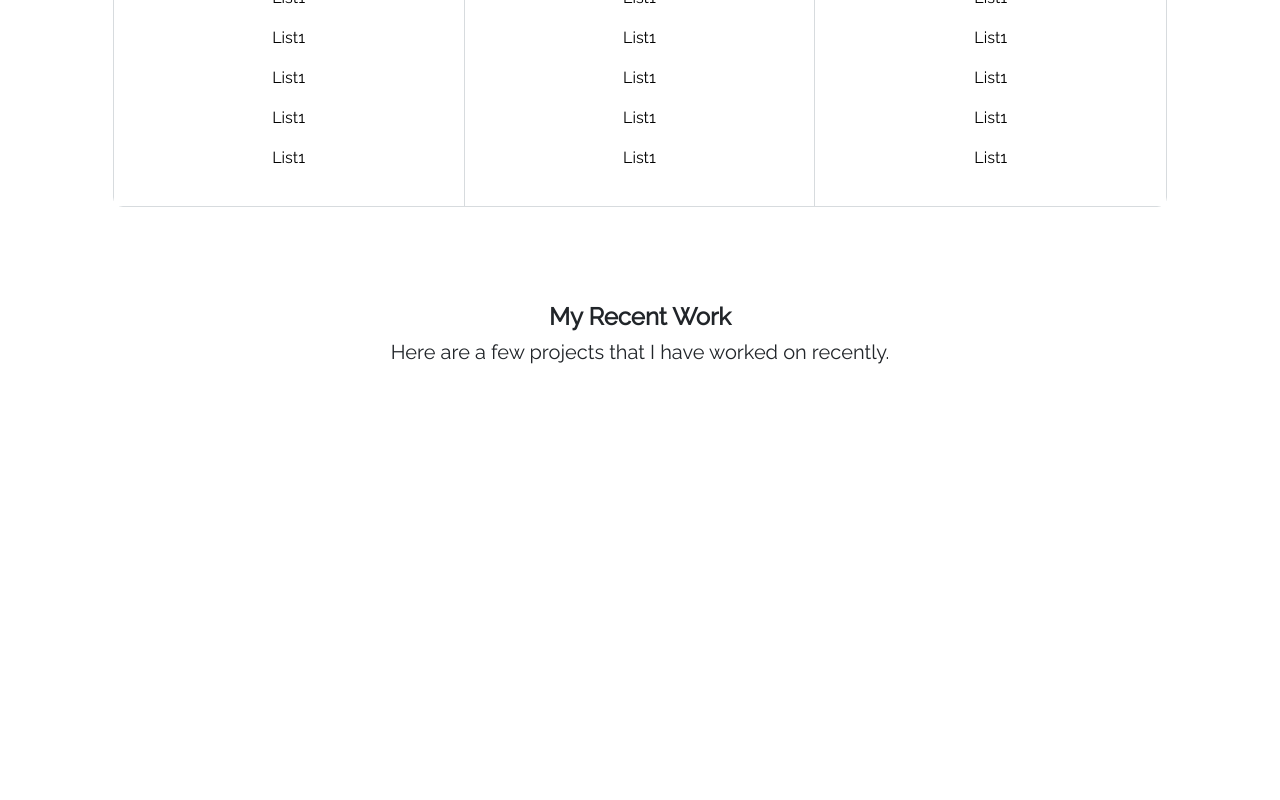
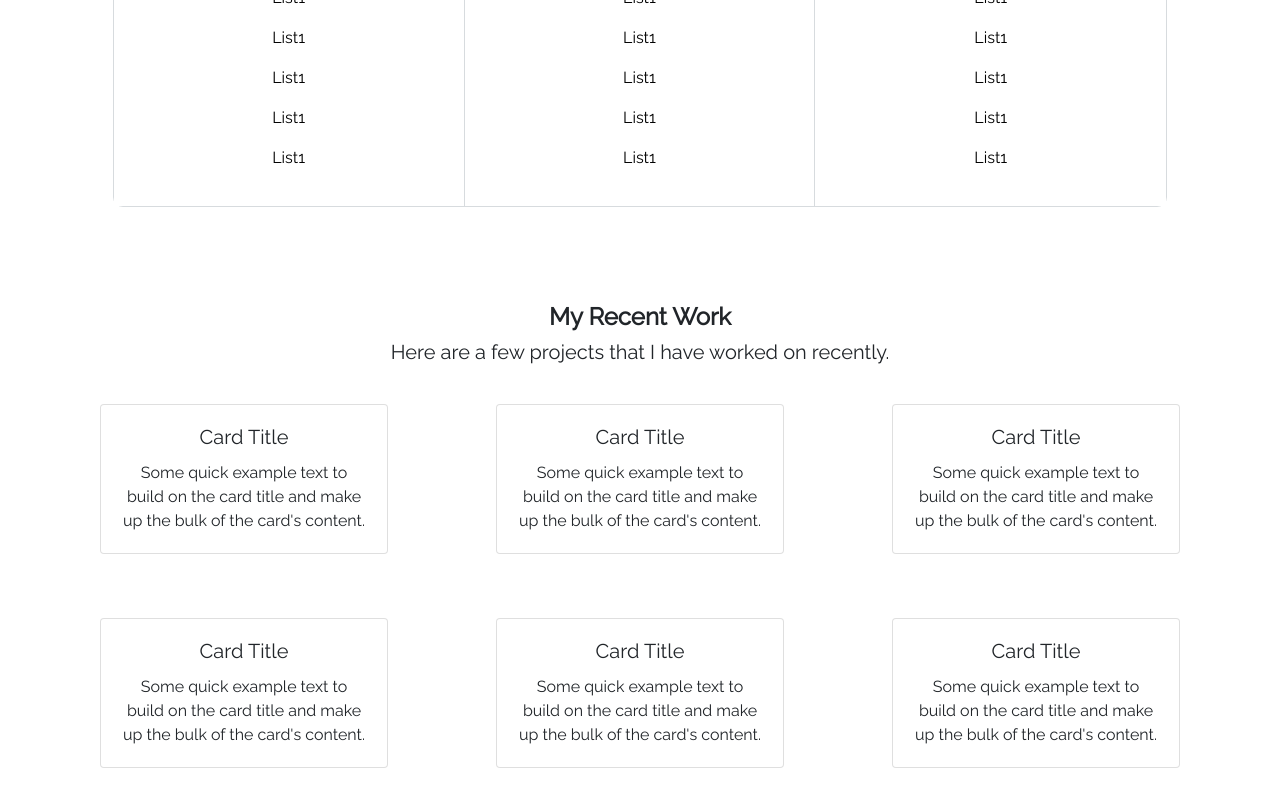
Before and after one commit to prestondoris/preston-doris, a React (Create React App) app: page / in a window 1280 px wide. Shown: the part 1794-2594 px from the top of the page. Before the commit the page ends 2158 px from the top, so only its background shows below. Built offline with nearby package versions, Linux system fonts and the light colour scheme.

Commit message:
Added Cards for individual projects

```diff
--- /dev/null
+++ b/src/AboutMe.js
@@ -0,0 +1,18 @@
+import React from 'react'
+
+function AboutMe(props) {
+  return(
+    <div>
+      <h1 style={{ fontWeight: 'bold', padding: '2em 0 0 0' }}>I'm Preston. Thanks for visting!</h1>
+      <p style={{ fontSize: '1.5em', padding: '1em 0 0 0' }}>
+        Lorem ipsum dolor sit amet, consectetur adipiscing elit, sed do eiusmod tempor incididunt ut
+        labore et dolore magna aliqua. Ut enim ad minim veniam, quis nostrud exercitation ullamco laboris
+        nisi ut aliquip ex ea commodo consequat. Duis aute irure dolor in reprehenderit in voluptate velit
+        esse cillum dolore eu fugiat nulla pariatur. Excepteur sint occaecat cupidatat non proident, sunt
+        in culpa qui officia deserunt mollit anim id est laborum.
+      </p>
+    </div>
+  )
+}
+
+export default AboutMe
--- a/src/AppBody.css
+++ b/src/AppBody.css
@@ -28,6 +28,7 @@
     width: 100%;
   }
   .w-border {
+    border-right: none;
     border-bottom: solid 1px #d7dbde;
   }
 
--- a/src/AppBody.js
+++ b/src/AppBody.js
@@ -1,31 +1,21 @@
 import React from 'react'
-import { Jumbotron, Container, Card} from 'react-bootstrap'
-import server from './Server-amico.svg'
+import {Container} from 'react-bootstrap'
 import Skills from './Skills'
+import Hero from './Hero'
+import Projects from  './Projects'
+import AboutMe from './AboutMe'
 
 function AppBody() {
   return (
     <div style={{ width: '100%', height: '100vh'}}>
-      <Jumbotron fluid style={{ margin: '0', backgroundColor:'white'}}>
-        <h1 id="jumboHeader">Full Stack Software Engineer</h1>
-        <p style={{ fontSize: '1.5em' }}>I love to tackle new challenges and turning the blank page into something beautiful.</p>
-        <img style={{ width: '40%', margin: '0 auto' }} src={server} alt='person sitting at desk in front of server illustration'></img>
-      </Jumbotron>
+      <Hero />
       <div style={{ width: '100%', height: '40rem', backgroundColor: '#4092FD', margin: '-5em 0 0 0 '}}>
         <Container id="about" style={{ color: 'white' }}>
-          <h1 style={{fontWeight: 'bold', padding: '2em 0 0 0'}}>I'm Preston. Thanks for visting!</h1>
-          <p style={{fontSize: '1.5em', padding: '1em 0 0 0'}}>
-            Lorem ipsum dolor sit amet, consectetur adipiscing elit, sed do eiusmod tempor incididunt ut
-            labore et dolore magna aliqua. Ut enim ad minim veniam, quis nostrud exercitation ullamco laboris
-            nisi ut aliquip ex ea commodo consequat. Duis aute irure dolor in reprehenderit in voluptate velit
-            esse cillum dolore eu fugiat nulla pariatur. Excepteur sint occaecat cupidatat non proident, sunt
-            in culpa qui officia deserunt mollit anim id est laborum.
-          </p>
+          <AboutMe />
           <Skills />
         </Container>
         <Container id='projects'>
-          <h4 style={{fontWeight: '900'}}>My Recent Work</h4>
-          <h5>Here are a few projects that I have worked on recently.</h5>
+          <Projects />
         </Container>
       </div>
     </div>
--- /dev/null
+++ b/src/Hero.js
@@ -0,0 +1,15 @@
+import React from 'react'
+import { Jumbotron } from 'react-bootstrap'
+import server from './Server-amico.svg'
+
+function Hero(props) {
+  return (
+    <Jumbotron fluid style={{ margin: '0', backgroundColor: 'white' }}>
+      <h1 id="jumboHeader">Full Stack Software Engineer</h1>
+      <p style={{ fontSize: '1.5em' }}>I love to tackle new challenges and turning the blank page into something beautiful.</p>
+      <img style={{ width: '40%', margin: '0 auto' }} src={server} alt='person sitting at desk in front of server illustration'></img>
+    </Jumbotron>
+  )
+}
+
+export default Hero
--- /dev/null
+++ b/src/ProjectCard.js
@@ -0,0 +1,18 @@
+import React from 'react'
+import {Card} from 'react-bootstrap'
+
+function ProjectCard(props) {
+  return (
+    <Card style={{ width: '18rem', margin: '2em 0 2em 0' }}>
+      <Card.Body>
+        <Card.Title>Card Title</Card.Title>
+        <Card.Text>
+          Some quick example text to build on the card title and make up the bulk of
+          the card's content.
+        </Card.Text>
+      </Card.Body>
+    </Card>
+  )
+}
+
+export default ProjectCard
--- /dev/null
+++ b/src/Projects.js
@@ -0,0 +1,29 @@
+import React from 'react'
+import ProjectCard from './ProjectCard'
+import {Container} from 'react-bootstrap'
+
+function Projects() {
+  let wrapperStyles = {
+    display: 'flex',
+    flexDirection: 'row',
+    flexWrap: 'wrap',
+    justifyContent: 'space-between',
+    margin: '0 auto'
+  }
+  return (
+    <Container style={{marginTop: '.5em'}}>
+      <h4 style={{ fontWeight: '900' }}>My Recent Work</h4>
+      <h5>Here are a few projects that I have worked on recently.</h5>
+      <div style={wrapperStyles}>
+        <ProjectCard />
+        <ProjectCard />
+        <ProjectCard />
+        <ProjectCard />
+        <ProjectCard />
+        <ProjectCard />
+      </div>
+    </Container>
+  )
+}
+
+export default Projects
```
